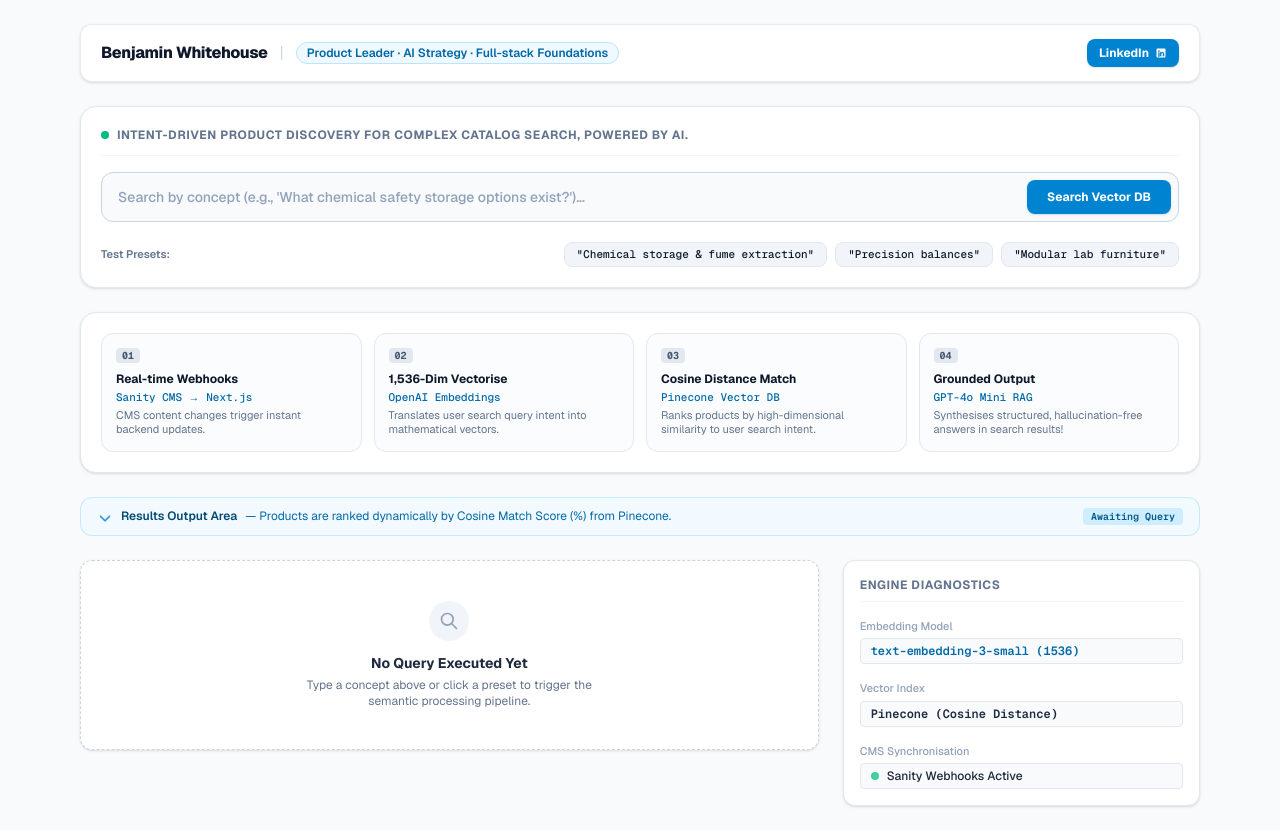
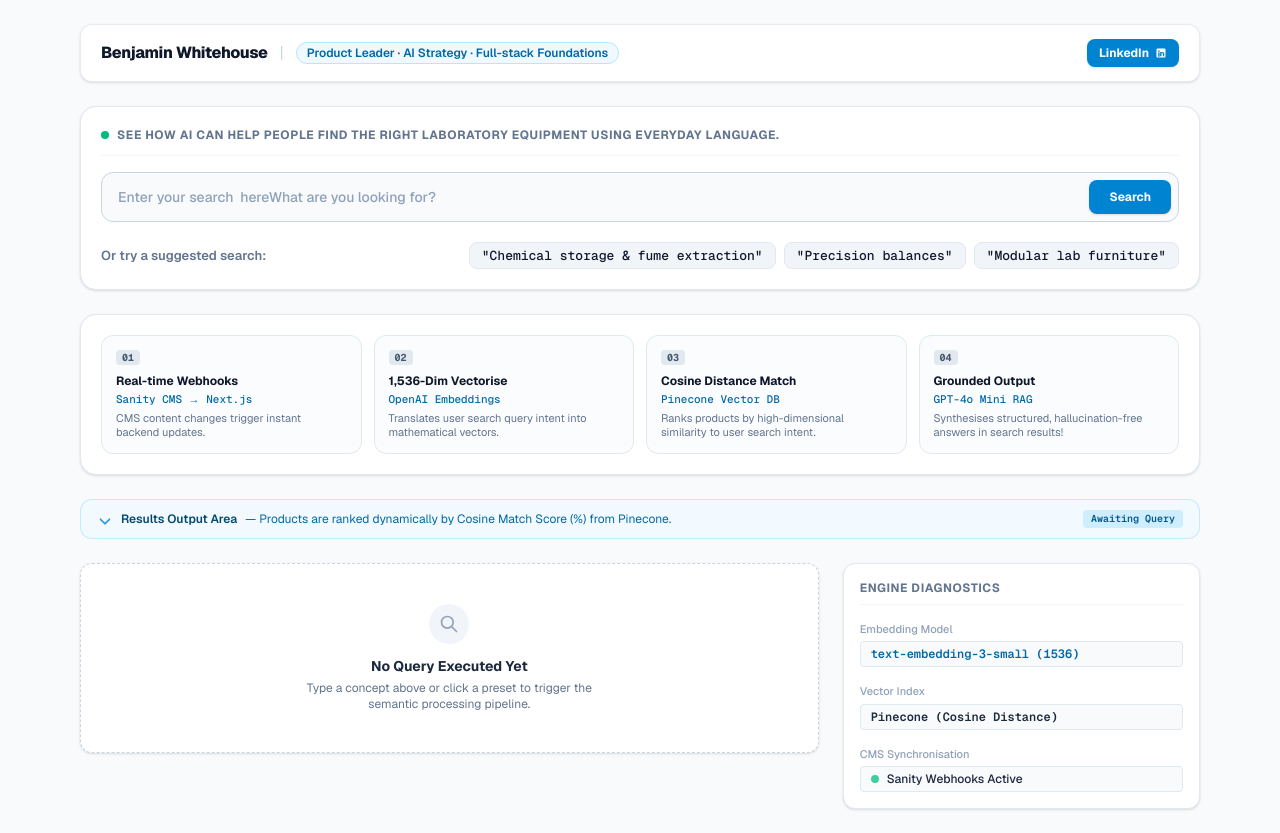
Before and after one commit to bpwhitehouse/discovery-engine, a Next.js app: page /demo in a window 1280 px wide. Built offline with nearby package versions, Linux system fonts and the light colour scheme.

Commit message:
Update layout

```diff
--- a/src/app/demo/DemoClient.tsx
+++ b/src/app/demo/DemoClient.tsx
@@ -128,7 +128,7 @@ export default function DemoClient() {
             <div>
               <h2 className="text-xs font-bold uppercase tracking-wider text-slate-500 flex items-center gap-2">
                 <span className="flex h-2 w-2 rounded-full bg-emerald-500"></span>
-                Intent-driven product discovery for complex catalog search, powered by AI.
+                See how AI can help people find the right laboratory equipment using everyday language.
               </h2>
             </div>
           </div>
@@ -139,7 +139,7 @@ export default function DemoClient() {
               value={query}
               onChange={(e) => setQuery(e.target.value)}
               onKeyDown={(e) => e.key === 'Enter' && handleSearch()}
-              placeholder="Search by concept (e.g., 'What chemical safety storage options exist?')..."
+              placeholder="Enter your search  hereWhat are you looking for?"
               className="w-full bg-slate-50 border border-slate-300 rounded-xl px-4 py-3.5 pr-32 text-sm text-slate-900 placeholder-slate-400 font-medium focus:bg-white focus:outline-none focus:ring-2 focus:ring-sky-500 focus:border-sky-500 transition-all"
             />
             <button
@@ -147,28 +147,28 @@ export default function DemoClient() {
               disabled={loading}
               className="absolute right-2 top-2 bottom-2 bg-sky-600 hover:bg-sky-700 disabled:bg-slate-200 disabled:text-slate-400 text-white font-bold px-5 rounded-lg text-xs transition-colors shadow-sm"
             >
-              {loading ? 'Processing...' : 'Search Vector DB'}
+              {loading ? 'Processing...' : 'Search'}
             </button>
           </div>
 
           <div className="flex flex-wrap items-center justify-between gap-2 pt-1 text-xs">
-            <span className="text-slate-500 font-semibold text-[11px]">Test Presets:</span>
+            <span className="text-slate-500 font-semibold text-[13px]">Or try a suggested search:</span>
             <div className="flex flex-wrap gap-2">
               <button
                 onClick={() => runPreset('Chemical storage and fume extraction systems')}
-                className="text-[11px] bg-slate-100 hover:bg-sky-50 hover:text-sky-700 border border-slate-200 px-3 py-1 rounded-lg font-mono font-medium transition-all"
+                className="text-[13px] bg-slate-100 hover:bg-sky-50 hover:text-sky-700 border border-slate-200 px-3 py-1 rounded-lg font-mono font-medium transition-all"
               >
                 &quot;Chemical storage &amp; fume extraction&quot;
               </button>
               <button
                 onClick={() => runPreset('High-precision analytical balances and laboratory instruments')}
-                className="text-[11px] bg-slate-100 hover:bg-sky-50 hover:text-sky-700 border border-slate-200 px-3 py-1 rounded-lg font-mono font-medium transition-all"
+                className="text-[13px] bg-slate-100 hover:bg-sky-50 hover:text-sky-700 border border-slate-200 px-3 py-1 rounded-lg font-mono font-medium transition-all"
               >
                 &quot;Precision balances&quot;
               </button>
               <button
                 onClick={() => runPreset('Custom modular lab furniture and ESD workbench setup')}
-                className="text-[11px] bg-slate-100 hover:bg-sky-50 hover:text-sky-700 border border-slate-200 px-3 py-1 rounded-lg font-mono font-medium transition-all"
+                className="text-[13px] bg-slate-100 hover:bg-sky-50 hover:text-sky-700 border border-slate-200 px-3 py-1 rounded-lg font-mono font-medium transition-all"
               >
                 &quot;Modular lab furniture&quot;
               </button>
```
